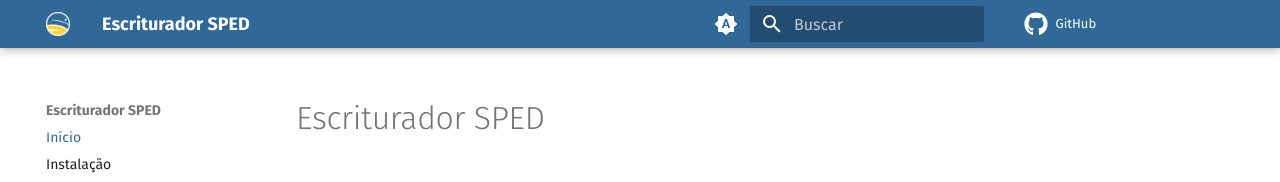
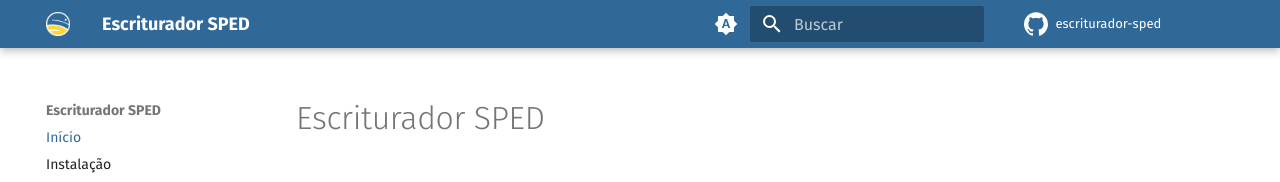
Before and after one commit to DaviAMSilva/escriturador-sped, an MkDocs documentation site: the page built from docs/index.md, in a window 1280 px wide. Shown: the top 182 px of the page. Built offline with MkDocs 1.6.1 and Material for MkDocs 9.7.7, drawn with Linux system fonts in a browser that asks for light colours; plug-ins that fetch from the network failed and are left out; comment, search, counter and statistics services are not loaded.

Commit message:
Corrigido botão para repositório GitHub

```diff
--- a/mkdocs.yml
+++ b/mkdocs.yml
@@ -2,6 +2,7 @@ site_name: Escriturador SPED
 site_author: Davi Augusto Moreira da Silva
 copyright: Copyright © 2026 <a href="https://daviamsilva.dev">Davi Augusto Moreira da Silva</a>
 repo_url: https://github.com/DaviAMSilva/escriturador-sped
+repo_name: escriturador-sped
 docs_dir: docs
 edit_uri: ""
 
@@ -10,7 +11,7 @@ theme:
   logo: imagens/logo-branco.webp
   favicon: favicon.ico
   icon:
-    repo: fontawesome/brands/github
+    repo: simple/github
   features:
     - navigation.instant
     - navigation.instant.prefetch
```
